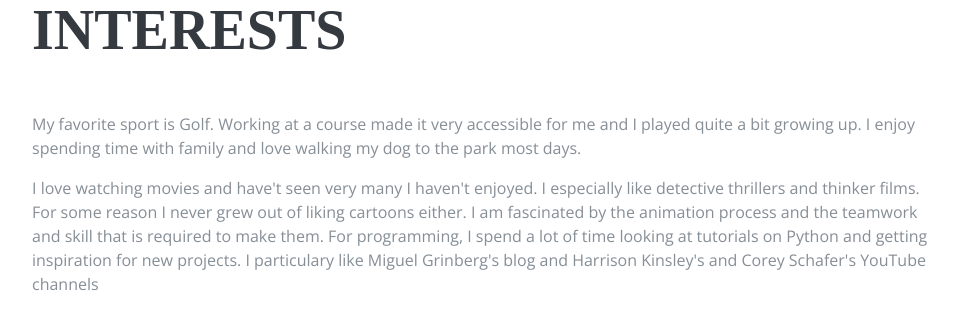
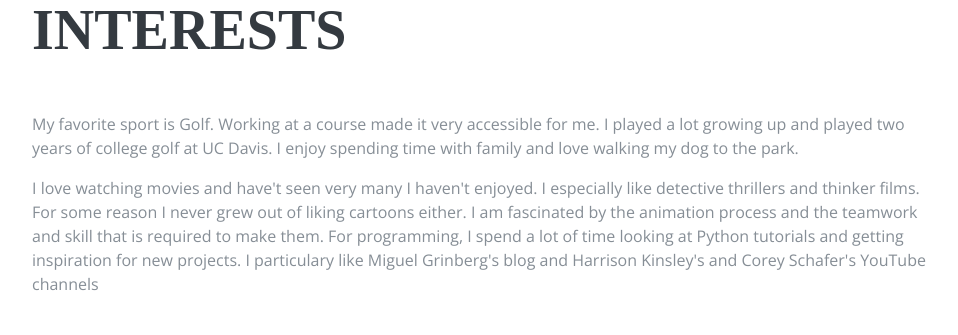
Before and after one commit to wbrink/Personal-Site, a Flask app: page / in a window 1280 px wide. Shown: the part 3453-3788 px from the top of the page, without its empty margins (288-1246 px from the left). Run offline with Flask 2, Linux system fonts and the light colour scheme; some libraries are stand-ins or nearby versions; some web fonts are replaced.

Commit message:
revised index.html

```diff
--- a/app/templates/index.html
+++ b/app/templates/index.html
@@ -256,12 +256,13 @@
         <div class="my-auto">
           <h2 class="mb-5">Interests</h2>
 
-          <p>My favorite sport is Golf. Working at a course made it very accessible for me and I played quite a bit growing up.
-            I enjoy spending time with family and love walking my dog to the park most days. </p>
+          <p>My favorite sport is Golf. Working at a course made it very accessible for me. I played a lot growing up and played two years
+            of college golf at UC Davis.
+            I enjoy spending time with family and love walking my dog to the park. </p>
 
           <p class="mb-0">I love watching movies and have't seen very many I haven't enjoyed. I especially like detective thrillers and thinker films. For some reason I never
             grew out of liking cartoons either. I am fascinated by the animation process and the teamwork and skill that is required to make them.
-            For programming, I spend a lot of time looking at tutorials on Python and getting inspiration for new projects. I particulary like Miguel Grinberg's blog
+            For programming, I spend a lot of time looking at Python tutorials and getting inspiration for new projects. I particulary like Miguel Grinberg's blog
             and Harrison Kinsley's and Corey Schafer's YouTube channels</p>
         </div>
       </section>
```
